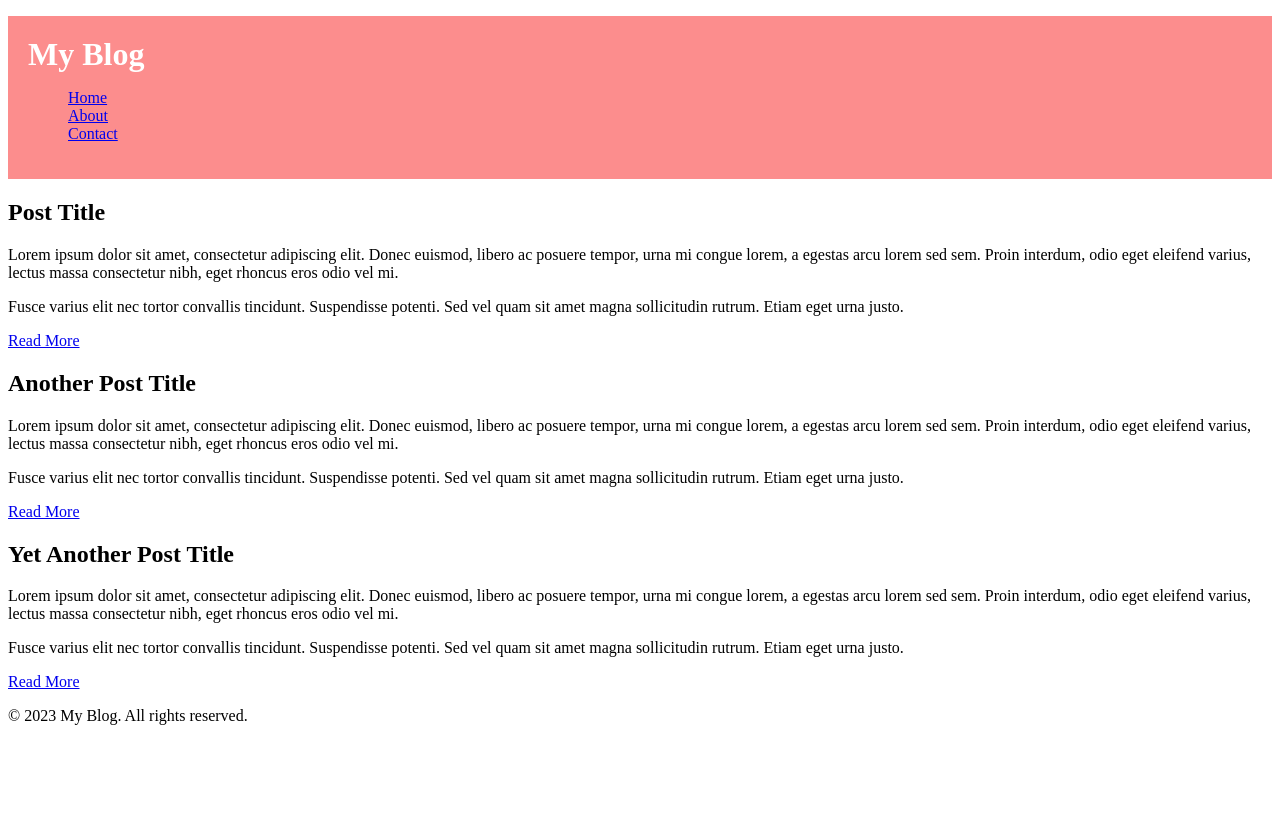
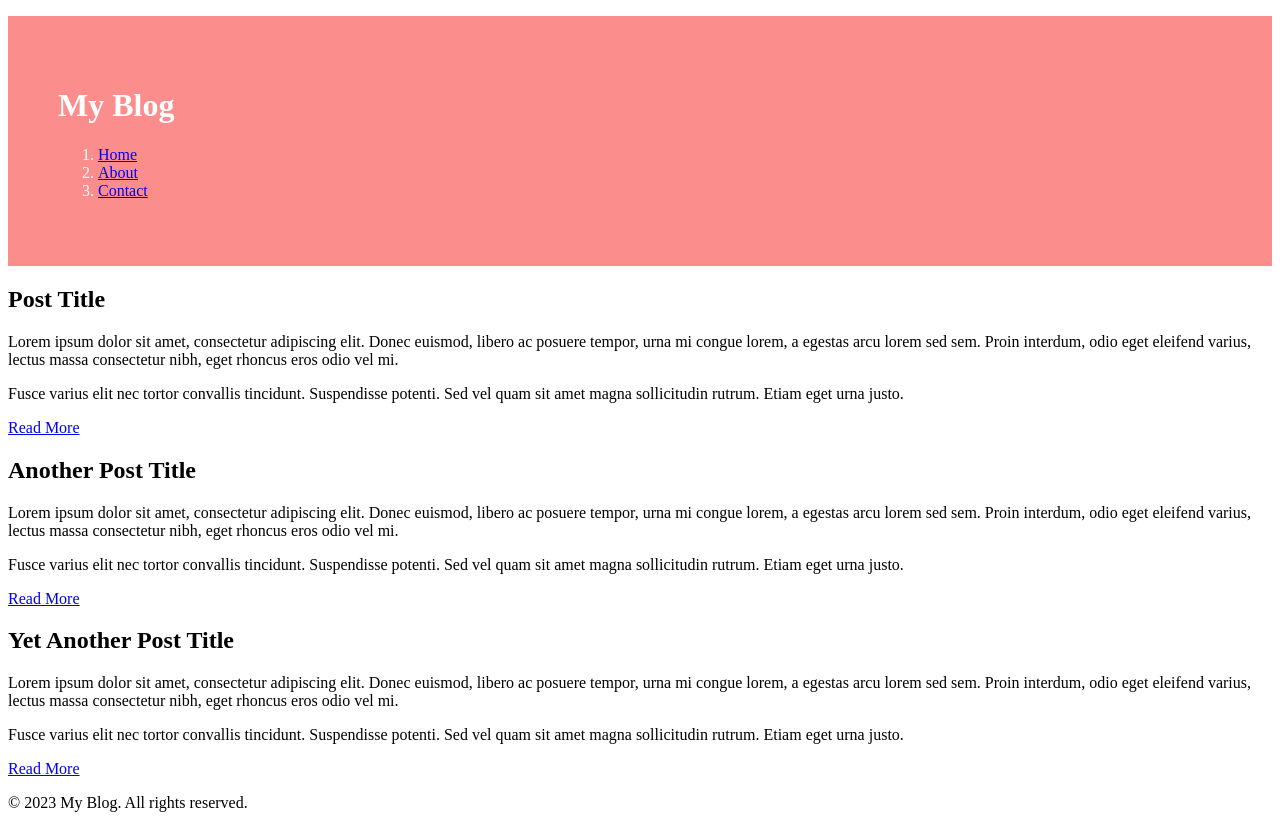
Before and after one commit to jthrasher3681/jthrasher3681-Webpage, a plain HTML site: page index.html in a window 1280 px wide. Before the commit the page ends 800 px from the top, so only its background shows below. Drawn offline with Linux system fonts and the light colour scheme.

Commit message:
Update style.css

```diff
--- a/style.css
+++ b/style.css
@@ -1,6 +1,6 @@
 <p class="center">
 body {
-  font-family: Arial, sans-serif;
+  font-family: helvitica, sans-serif;
   background-color: #fff;
   color: #333;
 }
@@ -8,15 +8,15 @@ body {
 header {
   background-color: #fc8d8d;
   color: #fff;
-  padding: 20px;
+  padding: 50px;
 }
 
 h1 {
-  margin: 0;
+  margin: 10;
 }
 
 nav ul {
-  list-style: none;
+  list-style: center;
 
   <style>
   .center {
```
